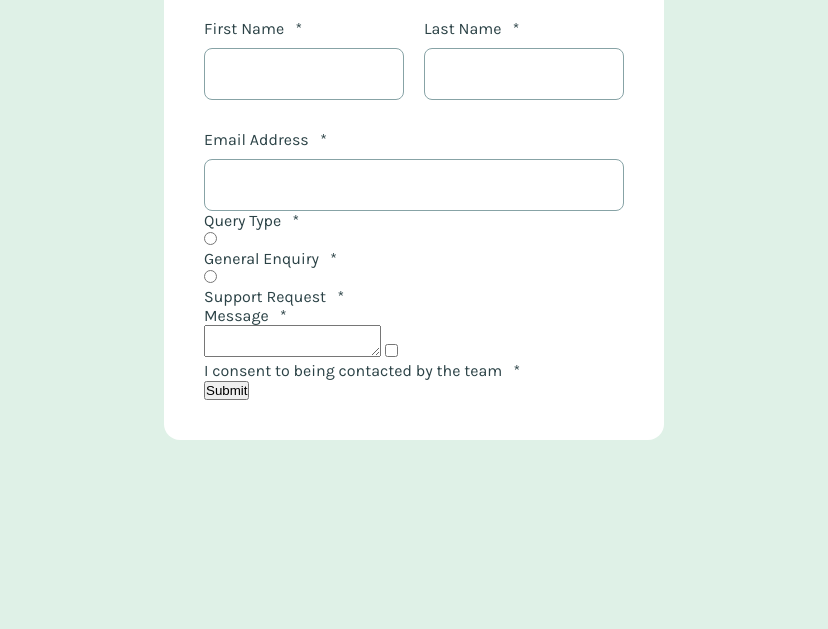
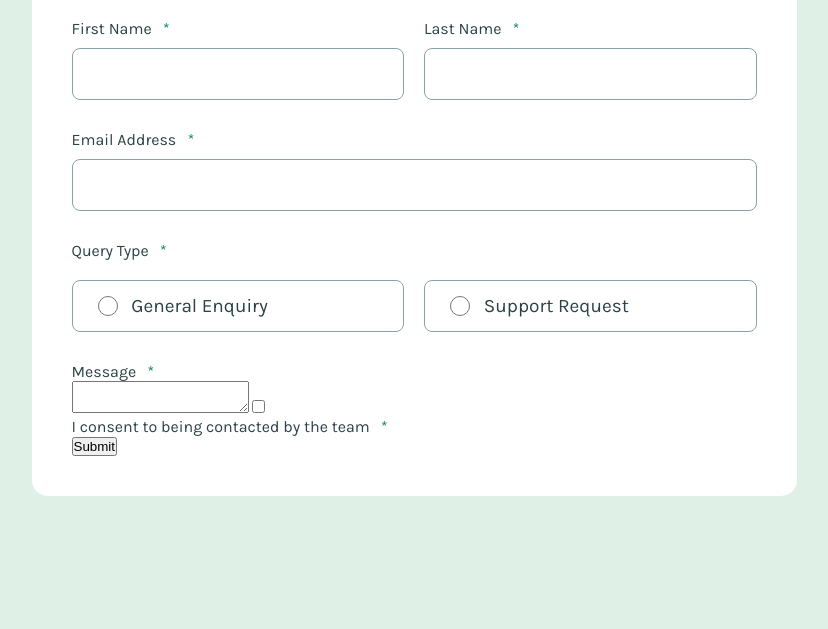
Before and after one commit to telsabate-hub/contact-form-FEM, a plain HTML site: page index.html in a window 1280 px wide. Shown: the part 226-855 px from the top of the page, without its empty margins (226-1054 px from the left). Before the commit the page ends 800 px from the top, so only its background shows below. Drawn offline with Linux system fonts and the light colour scheme.

Commit message:
Fixed Query type styles and used mixins for some repeated code.

```diff
--- a/index.html
+++ b/index.html
@@ -21,37 +21,42 @@
       <form>
         <div class="name-container">
           <div class="name-wrapper">
-            <label for="firstName">First Name</label>
+            <label for="firstName" class="form-label">First Name</label>
             <input id="firstName" type="text" name="first-name" autocomplete="given-name">
             <span id="firstNameError" class="error-message">This field is required</span>
           </div>
 
           <div class="name-wrapper">
-            <label for="lastName">Last Name</label>
+            <label for="lastName" class="form-label">Last Name</label>
             <input id="lastName" type="text" name="last-name" autocomplete="family-name">
             <span id="lastNameError" class="error-message">This field is required</span>
           </div>
         </div>
 
-        <label for="email">Email Address</label>
+        <label for="email" class="form-label">Email Address</label>
         <input id="email" type="text" name="email" autocomplete="email">
         <span id="emailError" class="error-message">Please enter a valid email address</span>
 
         <fieldset>
           <legend>Query Type</legend>
-          <input type="radio" id="generalEnquiry" name="query" value="general">
-          <label for="generalEnquiry">General Enquiry</label>
-          <input type="radio" id="supportRequest" name="query" value="support">
-          <label for="supportRequest">Support Request</label>
+
+          <div class="query-type-wrapper">
+            <input type="radio" id="generalEnquiry" name="query" value="general">
+            <label for="generalEnquiry">General Enquiry</label>
+          </div>
+          <div class="query-type-wrapper">
+            <input type="radio" id="supportRequest" name="query" value="support">
+            <label for="supportRequest">Support Request</label>
+          </div>
         </fieldset>
         <span id="queryTypeError" class="error-message">Please select a query type</span>
 
-        <label for="message">Message</label>
+        <label for="message" class="form-label">Message</label>
         <textarea id="message" name=""></textarea>
         <span id="messageError" class="error-message">This field is required</span>
 
         <input type="checkbox" id="consent" name="consent">
-        <label for="consent">I consent to being contacted by the team</label>
+        <label for="consent" class="form-label">I consent to being contacted by the team</label>
         <span id="consentError" class="error-message">To submit this form, please consent to being contacted</span>
 
         <button type="submit">Submit</button>
--- a/scss/_config.scss
+++ b/scss/_config.scss
@@ -17,3 +17,18 @@ body {
     background-color: $green_200;
     color: $grey_900;
 }
+
+@mixin add_require_symbol {
+    content: "\a0\a0\a0*";
+    color: $green_600;
+}
+
+@mixin set_border {
+    border-radius: 8px;
+    border: 1px solid $grey_500;
+}
+
+@mixin flex_gap_20 {
+    display: flex;
+    gap: 20px;
+}
--- a/scss/main.scss
+++ b/scss/main.scss
@@ -1,13 +1,9 @@
 @import "./config";
-
-main {
-
-}
 
 section {
     margin: 133px auto;
     background-color: $white;
-    width: 500px;
+    max-width: 765px;
     padding: 40px;
     border-radius: 16px;
 }
@@ -20,40 +16,63 @@ form {
     margin-top: 35px;
 }
 
-label {
+.form-label {
     display: block;
     font-size: 1rem;
 
     &::after {
-        content: "\a0\a0\a0*";
+        @include add_require_symbol;
     }
 }
 
 fieldset {
+    @include flex_gap_20;
+
     border: none;
+    margin: 30px 0;
+
+    & div {
+        @include set_border;
+
+        padding: 14px 25px;
+    }
+
+    & label {
+        font-size: 1.1875rem;
+        vertical-align: middle;
+        padding-left: 10px;
+    }
 }
 
 legend {
+    margin-bottom: 20px;
+
     &::after {
-        content: "\a0\a0\a0*";
+        @include add_require_symbol;
     }
 }
 
 input[type="text"] {
+    @include set_border;
+
     margin-top: 10px;
     font-size: 2.75rem;
-    border-radius: 8px;
-    border: 1px solid $grey_500;
     width: 100%;
 }
 
+input[type="radio"] {
+    width: 20px;
+    height: 20px;
+    vertical-align: middle;
+}
+
 .name-container {
-    display: flex;
-    gap: 20px;
+    @include flex_gap_20;
+
     margin-bottom: 30px;
 }
 
-.name-wrapper {
+.name-wrapper, .query-type-wrapper {
     width: 50%;
 }
 
```
Also changed, not shown: css/main.css.
